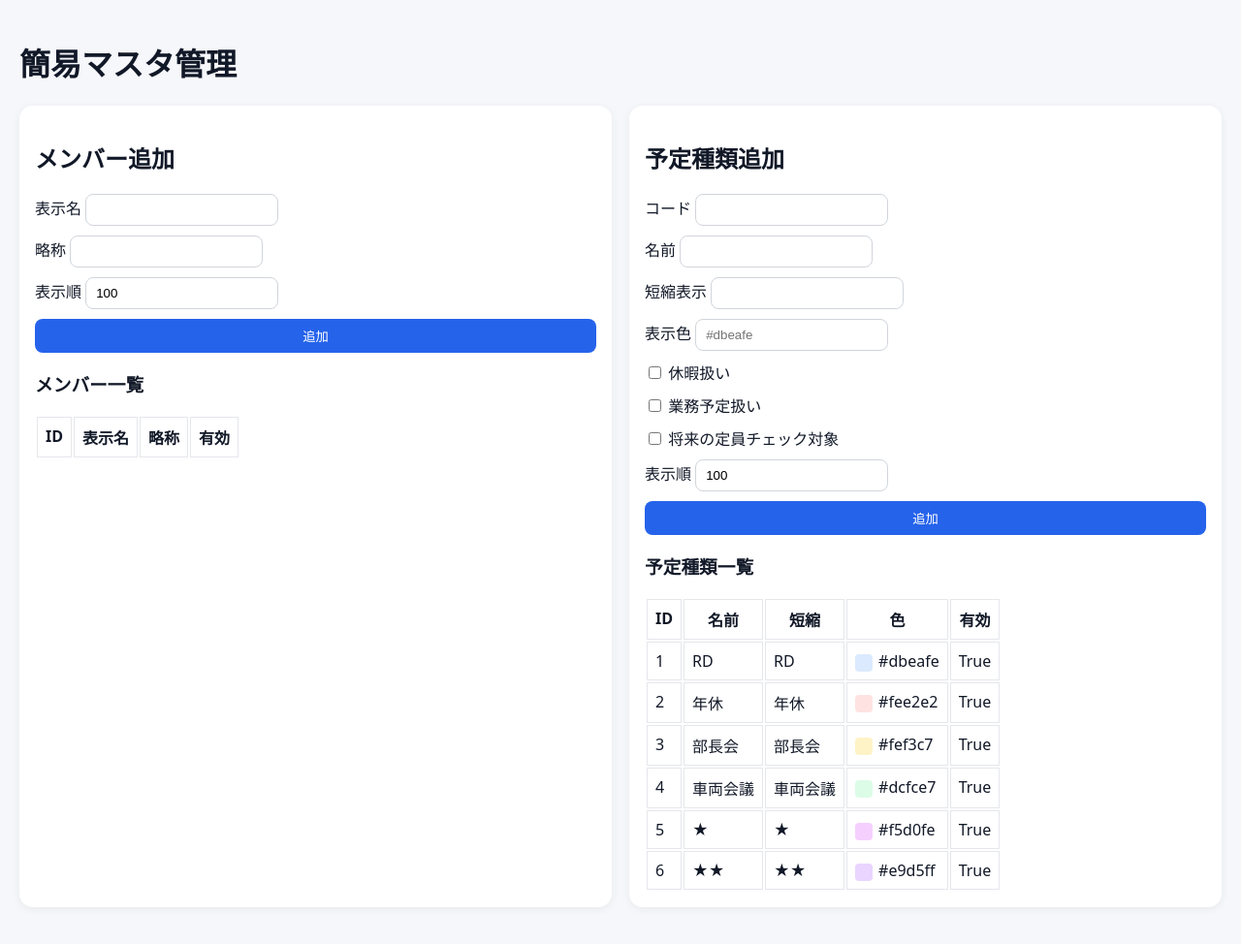
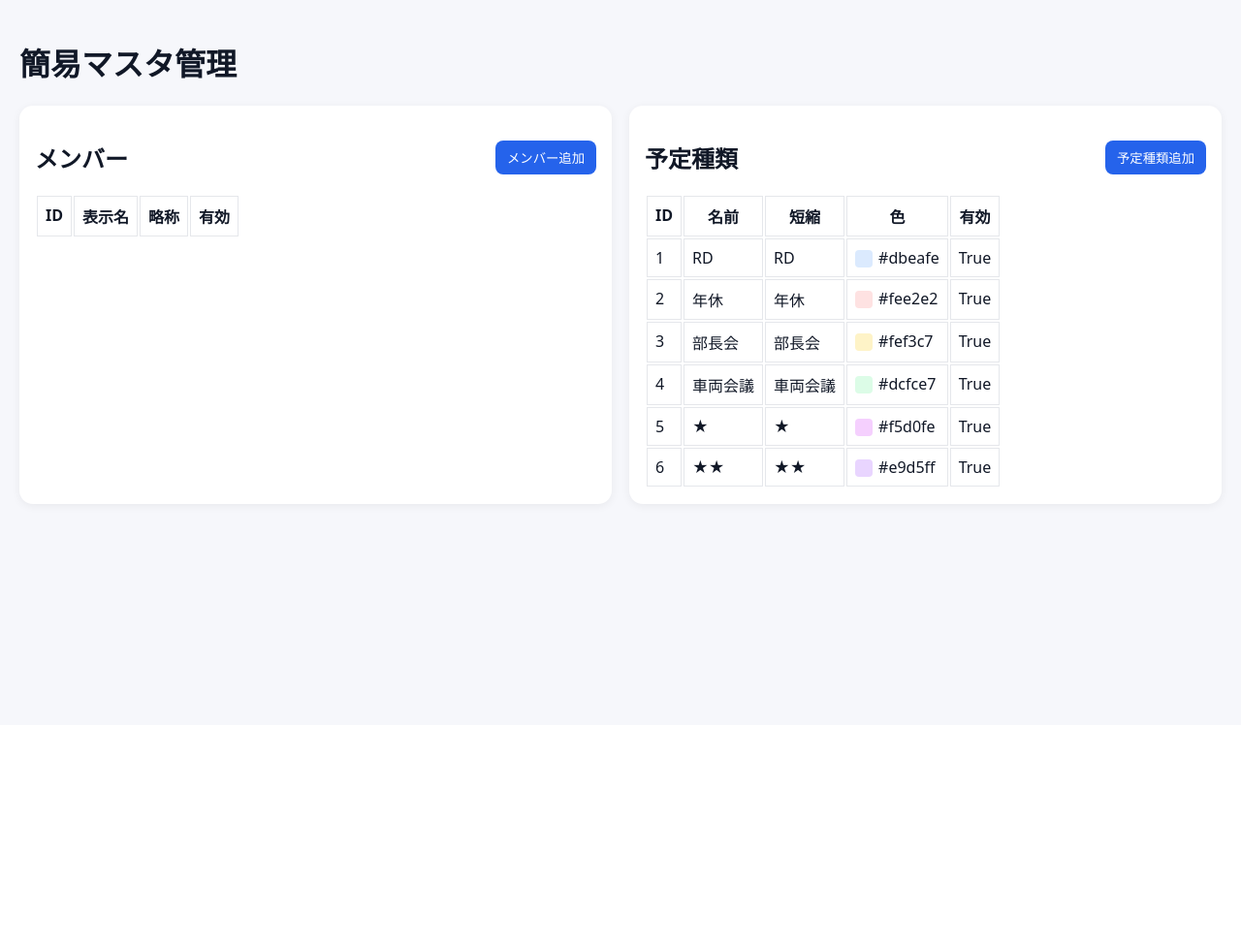
Before and after one commit to mmmaxF/workScheduleApp, a FastAPI app: page /masters in a window 1280 px wide. Shown: the part 52-1026 px from the top of the page at 97% size. After the commit the page ends 577 px from the top, so only its background shows below. Run offline with FastAPI, Linux system fonts and the light colour scheme; lists and menus that the app fills with data are empty.

Commit message:
feat: 月間予定表・簡易マスタの入力フォームをモーダルに変更
- calendar.html: 「カレンダーに載せる」ボタンでモーダル表示
- masters.html: 「メンバー追加」「予定種類追加」ボタンでモーダル表示
- style.css: モーダル用CSSを追加（オーバーレイ、アニメーション、レスポンシブ対応）

Co-Authored-By: Devin AI <158243242+devin-ai-integration[bot]@users.noreply.github.com>

```diff
--- a/app/templates/masters.html
+++ b/app/templates/masters.html
@@ -4,15 +4,10 @@
 
 <section class="grid">
   <div class="card">
-    <h2>メンバー追加</h2>
-    <form method="post" action="/ui/members/create" class="stack-form">
-      <label>表示名 <input name="display_name" required></label>
-      <label>略称 <input name="short_name"></label>
-      <label>表示順 <input name="display_order" type="number" value="100"></label>
-      <button>追加</button>
-    </form>
-
-    <h3>メンバー一覧</h3>
+    <div class="page-title">
+      <h2>メンバー</h2>
+      <button onclick="document.getElementById('memberModal').classList.add('active')">メンバー追加</button>
+    </div>
     <table>
       <tr><th>ID</th><th>表示名</th><th>略称</th><th>有効</th></tr>
       {% for m in members %}
@@ -22,20 +17,10 @@
   </div>
 
   <div class="card">
-    <h2>予定種類追加</h2>
-    <form method="post" action="/ui/event-types/create" class="stack-form">
-      <label>コード <input name="code" required></label>
-      <label>名前 <input name="name" required></label>
-      <label>短縮表示 <input name="short_label"></label>
-      <label>表示色 <input name="display_color" placeholder="#dbeafe"></label>
-      <label><input type="checkbox" name="is_leave" value="true"> 休暇扱い</label>
-      <label><input type="checkbox" name="is_work_assignment" value="true"> 業務予定扱い</label>
-      <label><input type="checkbox" name="requires_capacity_check" value="true"> 将来の定員チェック対象</label>
-      <label>表示順 <input name="display_order" type="number" value="100"></label>
-      <button>追加</button>
-    </form>
-
-    <h3>予定種類一覧</h3>
+    <div class="page-title">
+      <h2>予定種類</h2>
+      <button onclick="document.getElementById('eventTypeModal').classList.add('active')">予定種類追加</button>
+    </div>
     <table>
       <tr><th>ID</th><th>名前</th><th>短縮</th><th>色</th><th>有効</th></tr>
       {% for e in event_types %}
@@ -50,4 +35,39 @@
     </table>
   </div>
 </section>
+
+<div id="memberModal" class="modal-overlay" onclick="if(event.target===this)this.classList.remove('active')">
+  <div class="modal">
+    <h2>メンバー追加</h2>
+    <form method="post" action="/ui/members/create" class="stack-form">
+      <label>表示名 <input name="display_name" required></label>
+      <label>略称 <input name="short_name"></label>
+      <label>表示順 <input name="display_order" type="number" value="100"></label>
+      <div class="modal-actions">
+        <button type="button" class="button-secondary" onclick="document.getElementById('memberModal').classList.remove('active')">キャンセル</button>
+        <button type="submit">追加</button>
+      </div>
+    </form>
+  </div>
+</div>
+
+<div id="eventTypeModal" class="modal-overlay" onclick="if(event.target===this)this.classList.remove('active')">
+  <div class="modal">
+    <h2>予定種類追加</h2>
+    <form method="post" action="/ui/event-types/create" class="stack-form">
+      <label>コード <input name="code" required></label>
+      <label>名前 <input name="name" required></label>
+      <label>短縮表示 <input name="short_label"></label>
+      <label>表示色 <input name="display_color" placeholder="#dbeafe"></label>
+      <label><input type="checkbox" name="is_leave" value="true"> 休暇扱い</label>
+      <label><input type="checkbox" name="is_work_assignment" value="true"> 業務予定扱い</label>
+      <label><input type="checkbox" name="requires_capacity_check" value="true"> 将来の定員チェック対象</label>
+      <label>表示順 <input name="display_order" type="number" value="100"></label>
+      <div class="modal-actions">
+        <button type="button" class="button-secondary" onclick="document.getElementById('eventTypeModal').classList.remove('active')">キャンセル</button>
+        <button type="submit">追加</button>
+      </div>
+    </form>
+  </div>
+</div>
 {% endblock %}
```
Also changed, not shown: app/static/style.css (+53 -0 lines), app/templates/calendar.html (+9 -3 lines).
